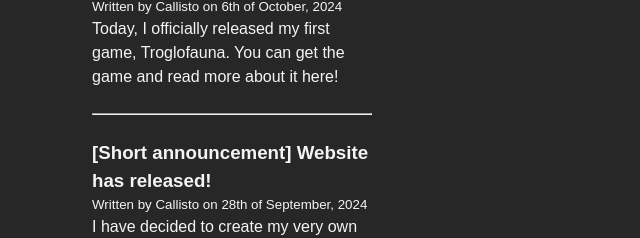
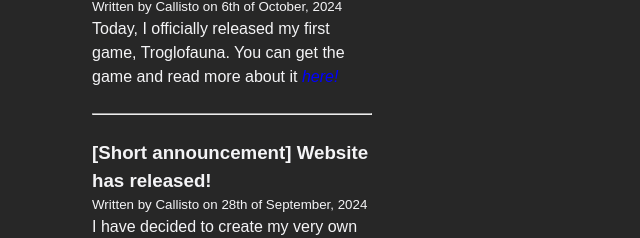
Before and after one commit to CallistoCode/CallistoCode.github.io, a plain HTML site: page Blog.html in a window 1280 px wide. Shown: the part 290-528 px from the top of the page, 408-1048 px from the left. Drawn offline with Linux system fonts and the light colour scheme.

Commit message:
Made link better

```diff
--- a/Blog.html
+++ b/Blog.html
@@ -36,7 +36,7 @@
             <h3>[Short announcement] My first game, Troglofauna, has released!</h3>
             <small>Written by Callisto on 6th of October, 2024</small>
             <p>
-                Today, I officially released my first game, Troglofauna. You can get the game and read more about it <a href="https://gamejolt.com/games/troglofauna/925520" target="_blank">here!</a>
+                Today, I officially released my first game, Troglofauna. You can get the game and read more about it <a href="https://gamejolt.com/games/troglofauna/925520" target="_blank" style="color: blue; font-style: italic;">here!</a>
             </p>
         </article>
         <br>
```
